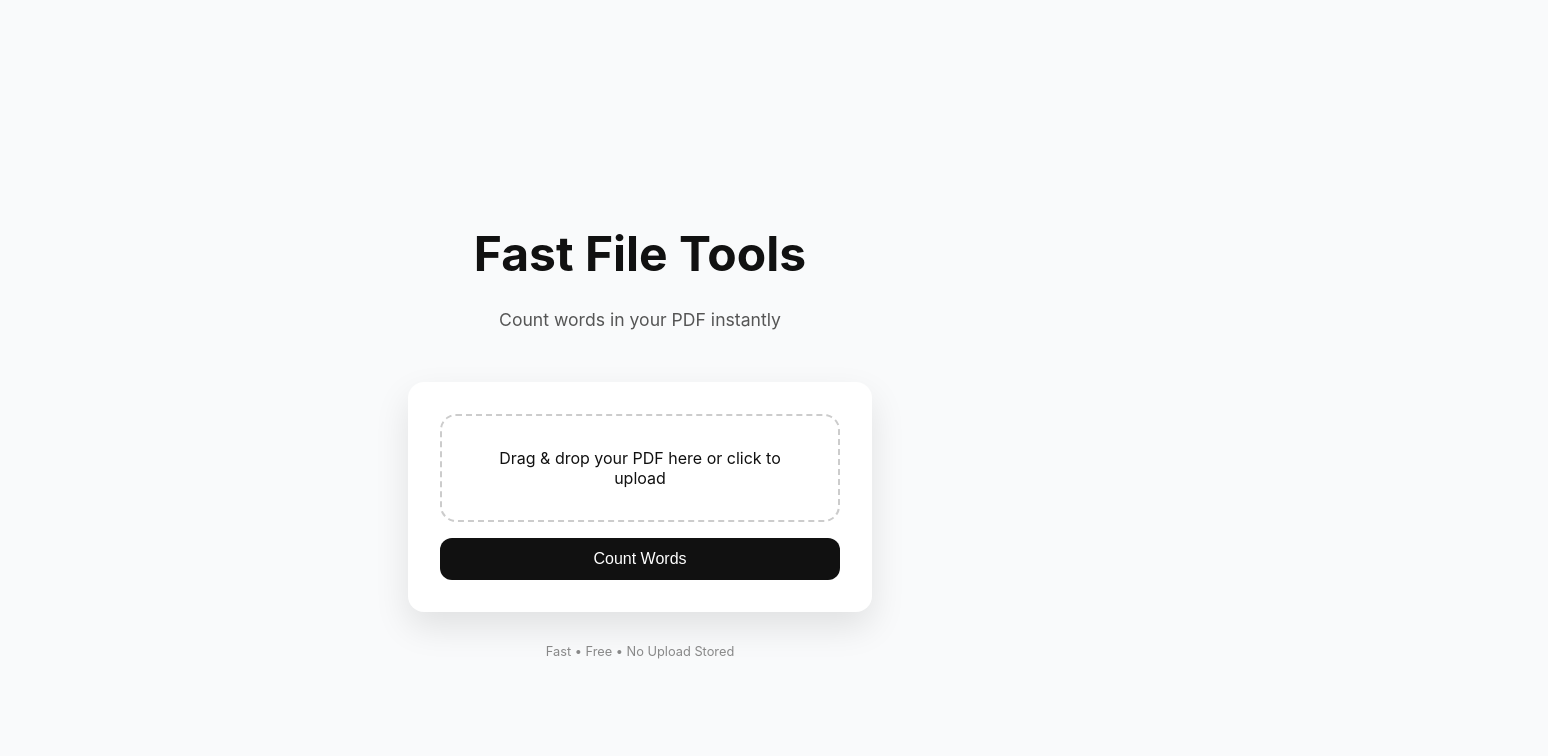
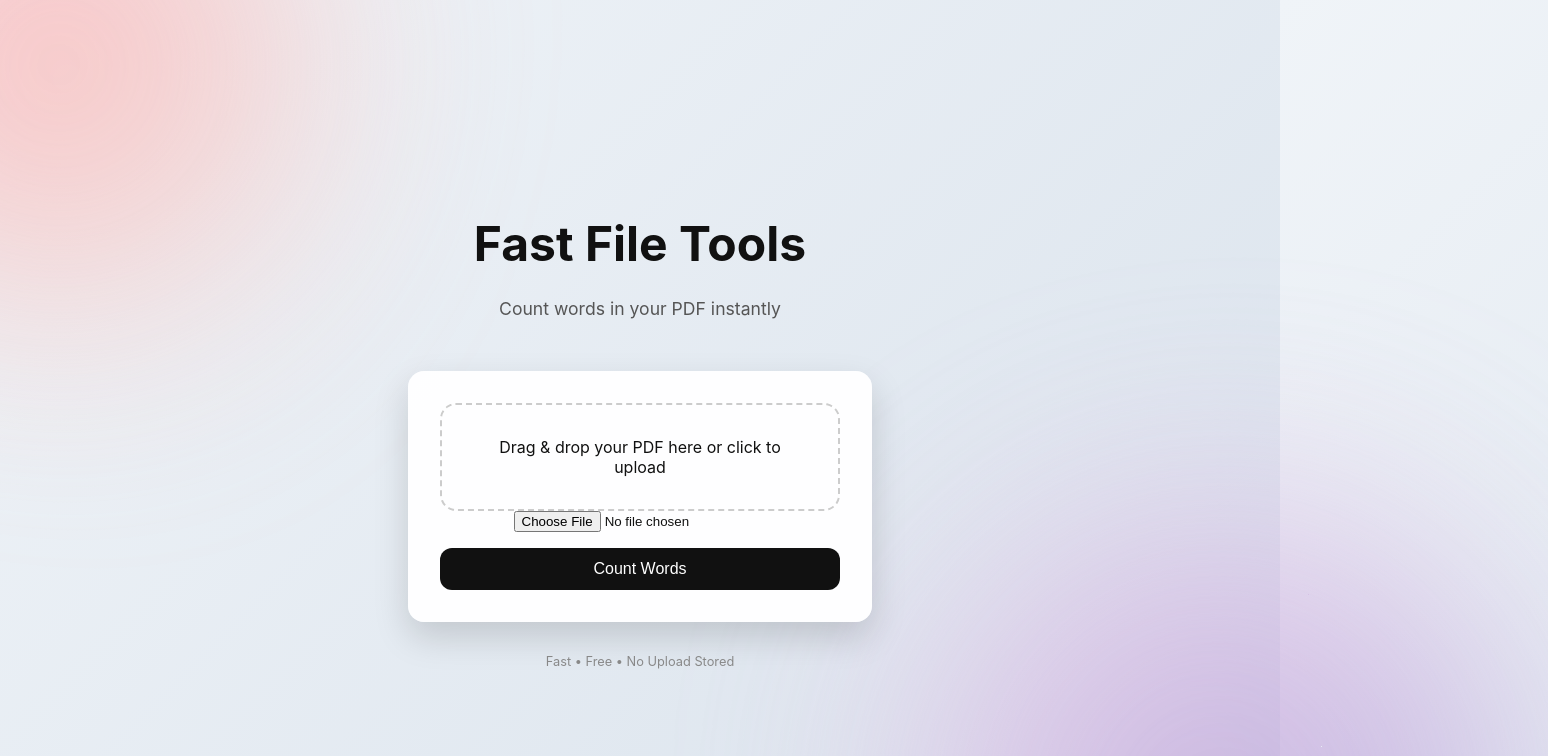
Before and after one commit to dylanwhittem022/fastfiletools, a Next.js app: page / in a window 1280 px wide. Shown: the top 756 px of the page, 1548 px wide, since content can reach past the window. Built offline with nearby package versions, Linux system fonts and the light colour scheme.

Commit message:
Update globals.css

```diff
--- a/app/globals.css
+++ b/app/globals.css
@@ -1,12 +1,57 @@
-/* app/globals.css */
+/* Base body */
 body {
   margin: 0;
   font-family: -apple-system, BlinkMacSystemFont, "Segoe UI", sans-serif;
-  background-color: #f9fafb;
+  background: linear-gradient(135deg, #f0f4f8, #d9e2ec);
   color: #111;
+  overflow-x: hidden;
+  position: relative;
 }
 
+/* Floating gradient shapes */
+body::before,
+body::after {
+  content: "";
+  position: absolute;
+  border-radius: 50%;
+  filter: blur(120px);
+  opacity: 0.6;
+  z-index: 0;
+}
+
+body::before {
+  width: 500px;
+  height: 500px;
+  background: radial-gradient(circle at 30% 30%, #ff9a9e, #fad0c4);
+  top: -200px;
+  left: -200px;
+  animation: float1 15s ease-in-out infinite alternate;
+}
+
+body::after {
+  width: 600px;
+  height: 600px;
+  background: radial-gradient(circle at 70% 70%, #a18cd1, #fbc2eb);
+  bottom: -250px;
+  right: -250px;
+  animation: float2 20s ease-in-out infinite alternate;
+}
+
+/* Floating animation */
+@keyframes float1 {
+  0% { transform: translate(0, 0) rotate(0deg); }
+  100% { transform: translate(30px, 50px) rotate(45deg); }
+}
+
+@keyframes float2 {
+  0% { transform: translate(0, 0) rotate(0deg); }
+  100% { transform: translate(-40px, -30px) rotate(-30deg); }
+}
+
+/* Main container stays on top of background */
 main {
+  position: relative;
+  z-index: 1;
   min-height: 100vh;
   display: flex;
   flex-direction: column;
@@ -15,6 +60,7 @@ main {
   padding: 2rem;
 }
 
+/* Card and other elements remain unchanged */
 h1 {
   font-size: 3rem;
   font-weight: bold;
@@ -29,27 +75,19 @@ h1 {
 }
 
 .card {
-  background: #fff;
+  background: rgba(255, 255, 255, 0.95);
   padding: 2rem;
   border-radius: 1rem;
   max-width: 400px;
   width: 100%;
-  box-shadow: 0 15px 35px rgba(0,0,0,0.1);
+  box-shadow: 0 15px 35px rgba(0,0,0,0.15);
   display: flex;
   flex-direction: column;
   align-items: center;
   transition: transform 0.3s ease;
 }
 
-.card.dragover {
-  transform: scale(1.02);
-  border: 2px dashed #111;
-}
-
-input[type="file"] {
-  display: none;
-}
-
+/* Drag & drop, button, result, footer same as before */
 .drop-area {
   border: 2px dashed #ccc;
   border-radius: 1rem;
```
